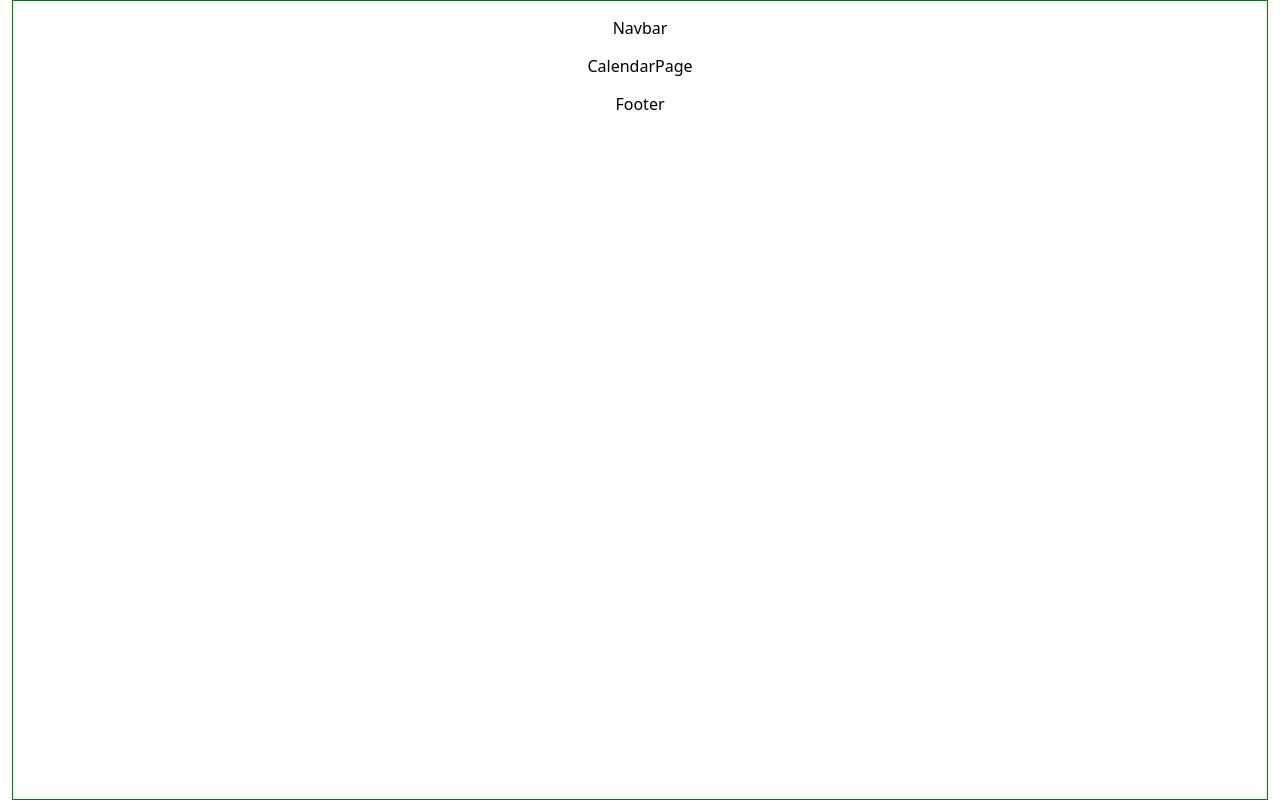
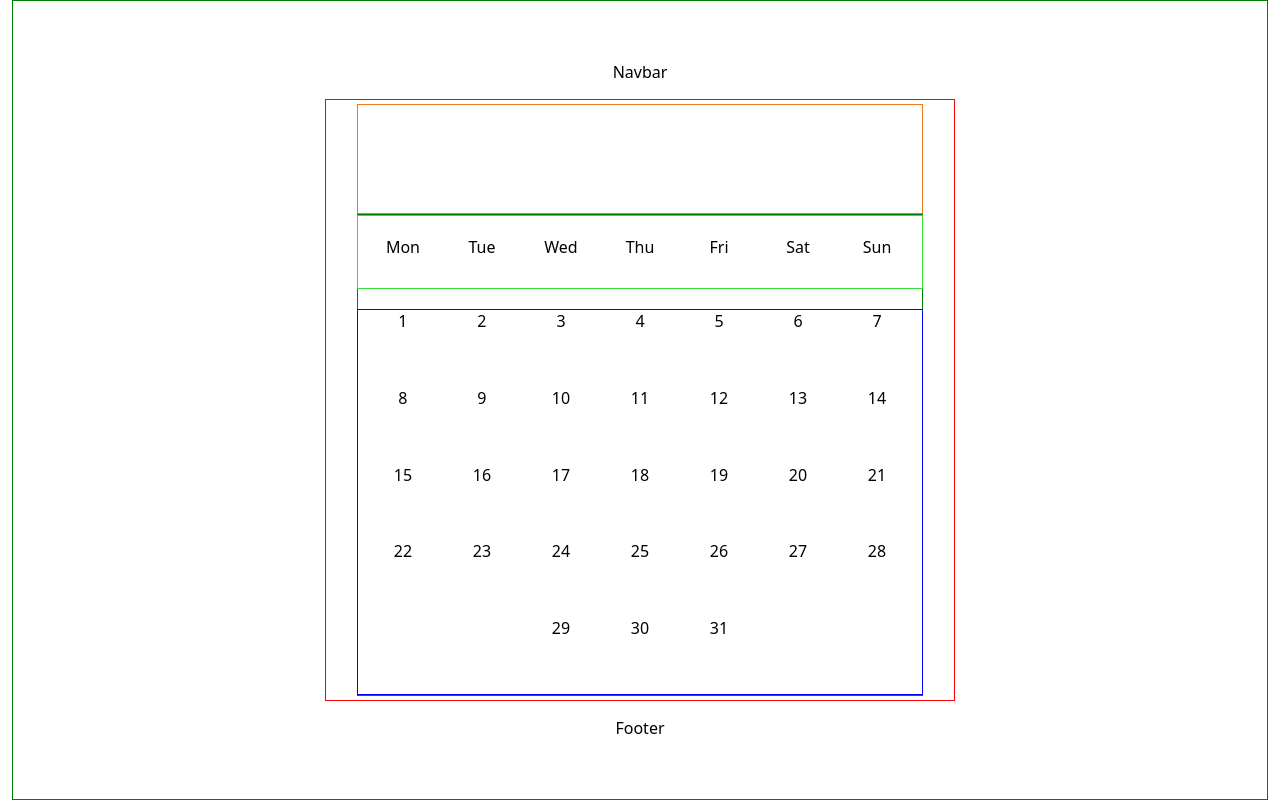
Before and after one commit to Jaro111/gym_tracker_FE, a React (Vite) app: page / in a window 1280 px wide. Built offline with nearby package versions, Linux system fonts and the light colour scheme.

Commit message:
chore: calendar days component created

```diff
--- a/src/App.css
+++ b/src/App.css
@@ -1,9 +1,13 @@
 #root {
   width: 98%;
   max-height: 100vh;
+  margin: 0;
+  padding: 0;
   overflow-x: hidden;
   text-align: center;
   border: 1px solid green;
-  margin: 0;
-  padding: 0;
+  display: flex;
+  justify-content: center;
+  align-items: center;
+  flex-direction: column;
 }
--- a/src/App.jsx
+++ b/src/App.jsx
@@ -10,11 +10,28 @@ import { Footer } from "./pages/Footer";
 import "./App.css";
 
 function App() {
+  //
+  const today = new Date();
+  const day = today.getDate();
+  const month = today.getMonth() + 1;
+  const year = today.getFullYear();
+  //
+  const [dayNow, setDayNow] = useState(day);
+  const [monthNow, setMonthNow] = useState(month);
+  const [yearNow, setYearNow] = useState(year);
+  //
+  const [dateNow, setDateNow] = useState({
+    day: dayNow,
+    month: monthNow,
+    year: yearNow,
+  });
+  //
+
   return (
     <BrowserRouter basename="">
       <Navbar />
       <Routes>
-        <Route path="" element={<CalendarPage />} />
+        <Route path="" element={<CalendarPage dateNow={dateNow} />} />
         <Route path="/myCurrentWorkout" element={<MyCurrentWorkout />} />
         <Route path="/createTraining" element={<CreateTraining />} />
         <Route path="/weekPlanPage" element={<WeekPlanPage />} />
--- a/src/components/calendar/Calendar.jsx
+++ b/src/components/calendar/Calendar.jsx
@@ -0,0 +1,28 @@
+import React from "react";
+import { useEffect, useState } from "react";
+import { DaysPanel } from "./DaysPanel";
+import { MonthPanel } from "./MonthPanel";
+
+import "./Calendar.css";
+
+export const Calendar = (props) => {
+  const { dateNow } = props;
+
+  const [calendarDay, setCalendarDay] = useState(dateNow.day);
+  const [calendarMonth, setCalendarMonth] = useState(dateNow.month);
+  const [calendarYear, setCalendarYear] = useState(dateNow.year);
+
+  useEffect(() => {}, []);
+
+  //
+  return (
+    <div className="calendar-wrapper">
+      <MonthPanel dateNow={dateNow} />
+      <DaysPanel
+        calendarDay={calendarDay}
+        calendarMonth={calendarMonth}
+        calendarYear={calendarYear}
+      />
+    </div>
+  );
+};
--- /dev/null
+++ b/src/components/calendar/DaysPanel.css
@@ -0,0 +1,38 @@
+.days-panel-warepper {
+  border: 1px solid green;
+  width: 90%;
+  height: 80%;
+  display: flex;
+  justify-content: space-between;
+  align-items: center;
+  flex-direction: column;
+}
+
+.weekDays-wrapper {
+  border: 1px solid rgb(52, 221, 52);
+  width: 100%;
+  height: 15%;
+  display: flex;
+  justify-content: center;
+  align-items: center;
+  flex-direction: row;
+}
+
+.weekDays-card {
+  width: 14%;
+  height: 90%;
+}
+.days-wrapper {
+  border: 1px solid blue;
+  width: 100%;
+  height: 80%;
+  display: flex;
+  justify-content: center;
+  align-items: center;
+  flex-wrap: wrap;
+}
+
+.dayCard {
+  width: 14%;
+  height: 20%;
+}
--- /dev/null
+++ b/src/components/calendar/DaysPanel.jsx
@@ -0,0 +1,47 @@
+import React from "react";
+import { useEffect, useState } from "react";
+import "./DaysPanel.css";
+
+export const DaysPanel = (props) => {
+  const [daysArray, setDaysArray] = useState([]);
+  const weekDays = ["Mon", "Tue", "Wed", "Thu", "Fri", "Sat", "Sun"];
+
+  const createDaysArray = () => {
+    const tempArray = [];
+    const days = new Date(props.calendarYear, props.calendarMonth, 0).getDate();
+    for (let i = 1; i <= days; i++) {
+      tempArray.push(i);
+    }
+    setDaysArray(tempArray);
+  };
+
+  useEffect(() => {
+    createDaysArray();
+  }, []);
+
+  //
+  return (
+    <div className="days-panel-warepper">
+      <div className="weekDays-wrapper">
+        {weekDays.map((item, index) => {
+          return (
+            <div className="weekDays-card" key={index}>
+              <p>{item}</p>
+            </div>
+          );
+        })}
+      </div>
+      <div className="days-wrapper">
+        {daysArray.length > 0
+          ? daysArray.map((item, index) => {
+              return (
+                <div className="dayCard" key={index}>
+                  {item}
+                </div>
+              );
+            })
+          : null}
+      </div>
+    </div>
+  );
+};
--- /dev/null
+++ b/src/components/calendar/MonthPanel.css
@@ -0,0 +1,5 @@
+.month-panel-wrapper {
+  border: 1px solid rgb(235, 120, 26);
+  width: 90%;
+  height: 18%;
+}
--- /dev/null
+++ b/src/components/calendar/MonthPanel.jsx
@@ -0,0 +1,10 @@
+import React from "react";
+import "./MonthPanel.css";
+
+export const MonthPanel = () => {
+  return (
+    <div className="month-panel-wrapper">
+      <div></div>
+    </div>
+  );
+};
--- a/src/components/calendar/calendar.css
+++ b/src/components/calendar/calendar.css
@@ -0,0 +1,9 @@
+.calendar-wrapper {
+  border: 1px solid red;
+  width: 50%;
+  height: 600px;
+  display: flex;
+  justify-content: center;
+  align-items: center;
+  flex-direction: column;
+}
--- a/src/pages/CalendarPage.jsx
+++ b/src/pages/CalendarPage.jsx
@@ -1,5 +1,6 @@
 import React from "react";
+import { Calendar } from "../components/calendar/Calendar";
 
-export const CalendarPage = () => {
-  return <p>CalendarPage</p>;
+export const CalendarPage = (props) => {
+  return <Calendar dateNow={props.dateNow} />;
 };
```
